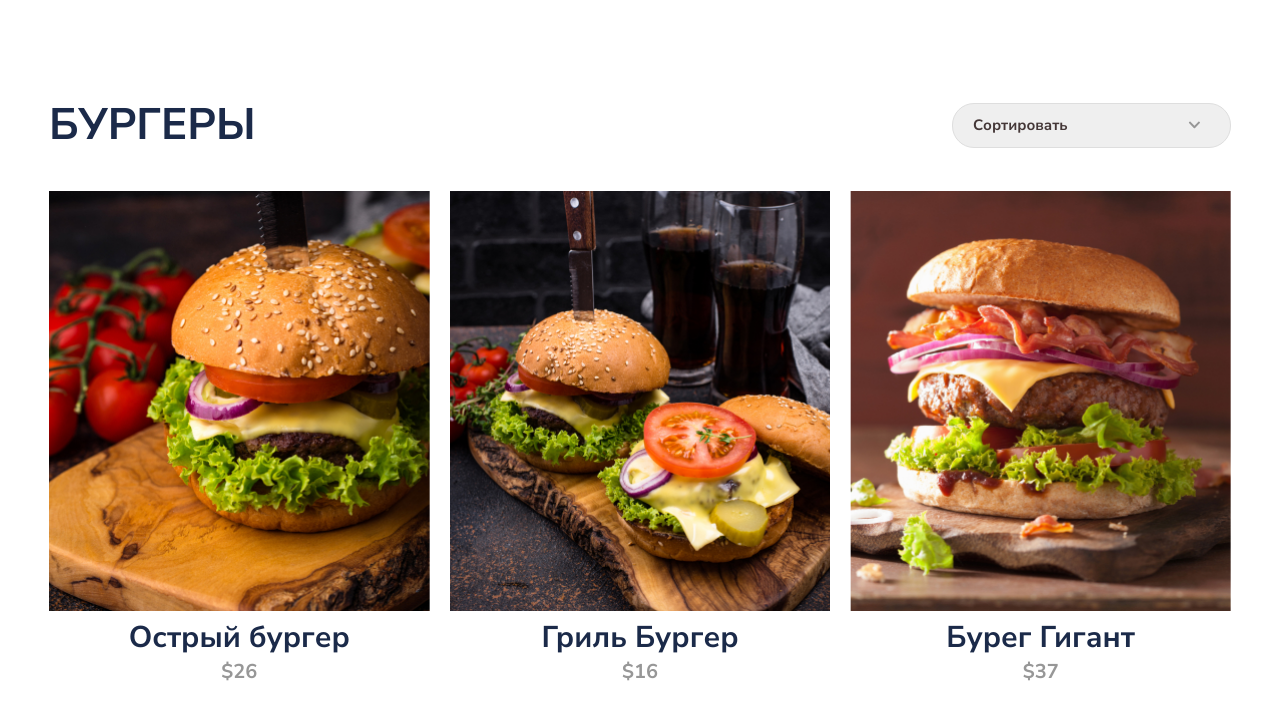
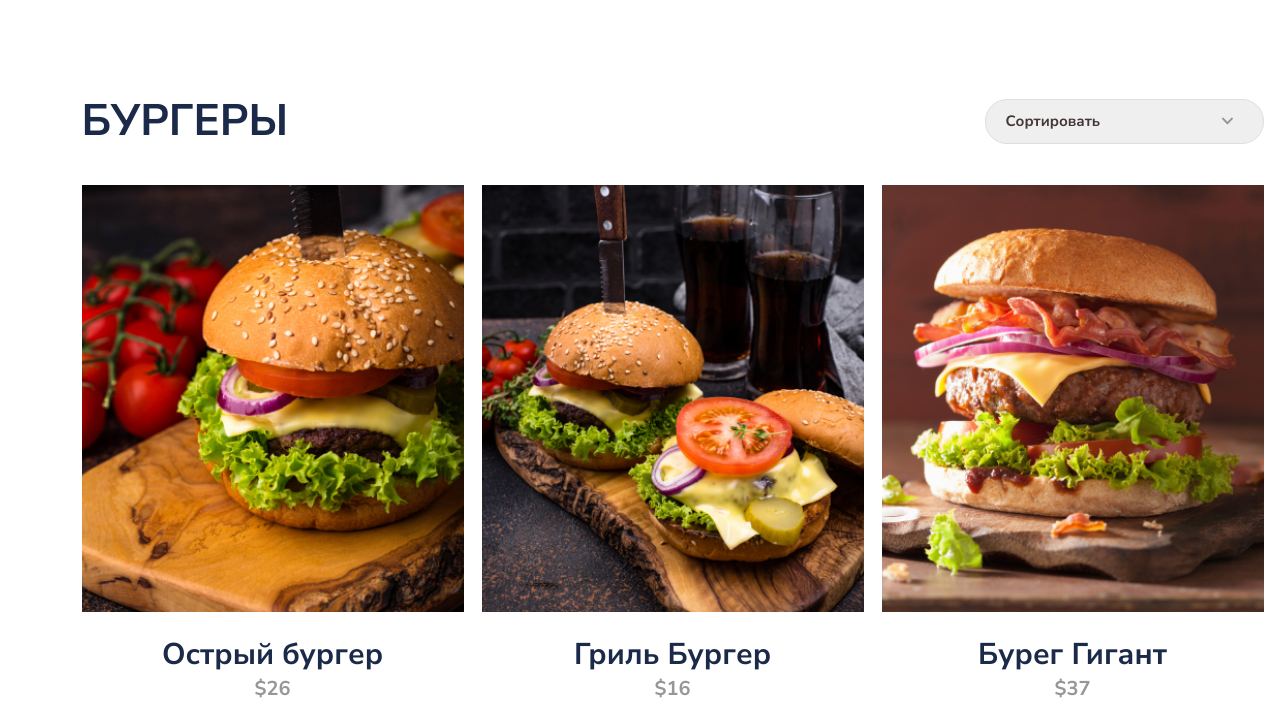
Before and after one commit to Mullagaliyev/burger-diploma, a plain HTML site: page burger/menu.html in a window 1280 px wide. Shown: the part 1169-1872 px from the top of the page. Drawn offline with nearby package versions, Linux system fonts and the light colour scheme.

Commit message:
change css - 10

```diff
--- a/burger/css/styles.css
+++ b/burger/css/styles.css
@@ -5,7 +5,7 @@ body{
 .container{
     max-width: 1182px;
     margin: 0 auto;
-    padding-left: 15px;
+    padding-left: 80px;
     padding-right: 15px;
 }
 header{
@@ -198,13 +198,14 @@ header{
     color: #FBB731;
 }
 .menu{
-    padding-top: 20px;
+    padding-top: 16px;
 }
+
 .menu-header{
     display: flex;
     align-items: center;
     justify-content: space-between;
-    margin-bottom: 40px;
+    margin-bottom: 38px;
 
 }
 .menu-title{
@@ -230,7 +231,7 @@ header{
 .menu-grid{
     display: grid;
     grid-template-columns: repeat(3, 1fr);
-    gap: 20px;
+    gap: 57px 18px;
     margin-bottom: 100px;
 }
 .menu-grid-cover{
@@ -246,7 +247,7 @@ header{
     transform: translate(-50%, -50%);
     object-fit: cover;
     width: 100%;
-    height: 430px;
+    height: 444px;
     padding-bottom: 20px;
 }
 .menu-grid-title{
@@ -255,6 +256,7 @@ header{
     text-align: center;
     color: #1B2A49;
     margin: 0;
+    margin-top: 23px;
 }
 .menu-grid-price{
     color: #979797;
@@ -310,6 +312,7 @@ header{
 }
 .footer-item {
     flex: 0 0 auto;
+    padding-left: 5px;
 }
 .footer-item h2 {
     font-size: 20px;
```
